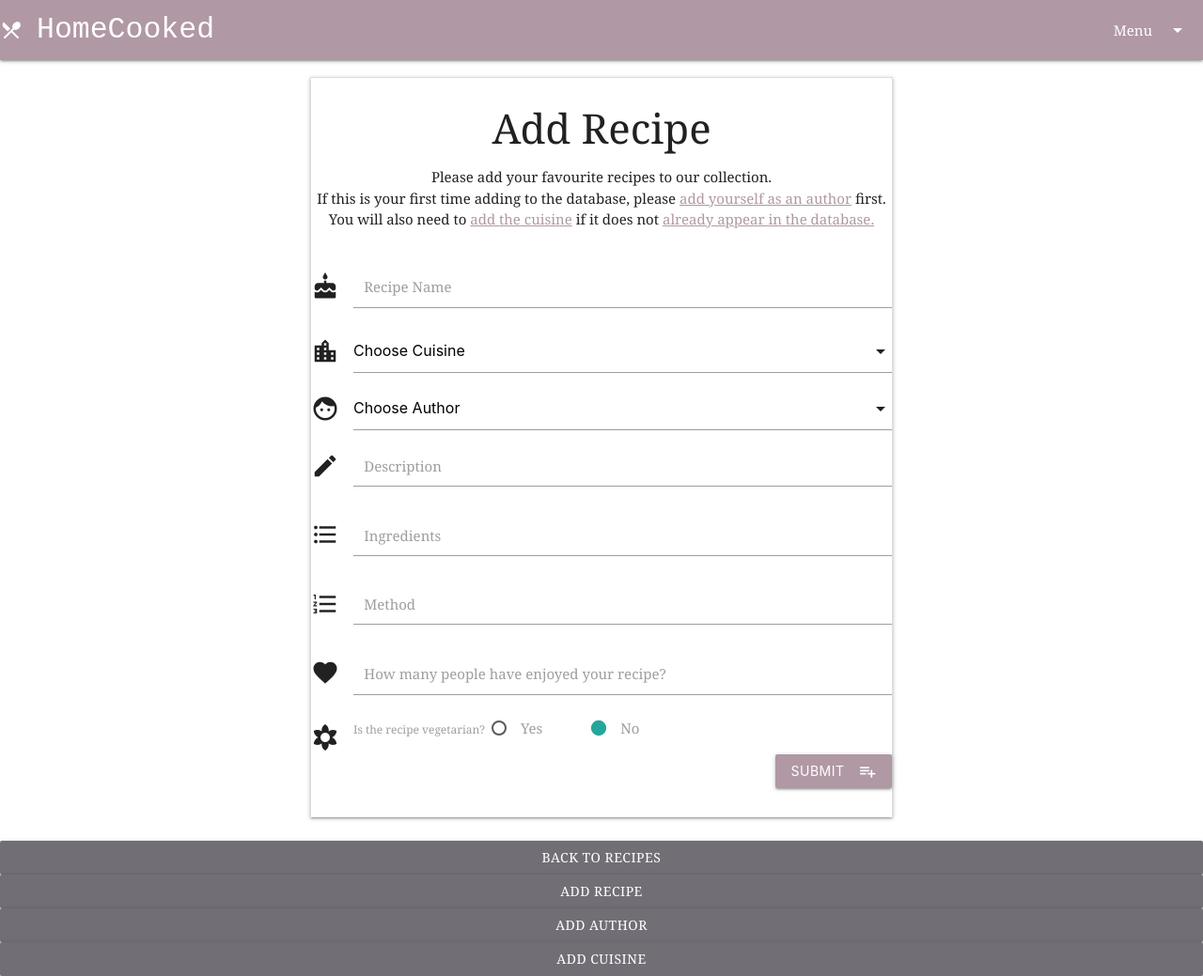
After one commit to Code-Institute-Submissions/OnlineCookbook, a Flask app: page /add_recipe in a window 1280 px wide. The commit adds this page. Shown: the whole page at 94% size. Run offline with Flask 2, Linux system fonts and the light colour scheme; data that the repository does not hold is empty; some libraries are stand-ins or nearby versions.

Commit message:
10. Users can now submit recipes to the database, with the 'insert_recipe' function.

```diff
--- a/app.py
+++ b/app.py
@@ -140,6 +140,20 @@ def search_author(author_id):
     author_recipes = sorted(author_recipes, key=itemgetter("recipe_loves"), reverse=True)
     return render_template('search_author.html', author_recipes=author_recipes, author=expand_author, recipes=mongo.db.recipes.find())
 
+# Renders a page where users can add recipes to the database
+@app.route('/add_recipe')
+def add_recipe():
+    return render_template('add_recipe.html',
+     cuisine_list=mongo.db.cuisine_list.find(),
+     authors_list=mongo.db.authors_list.find())
+
+# Adds user's input into the database
+@app.route('/insert_recipe', methods=['POST'])
+def insert_recipe():
+    recipes =  mongo.db.recipes
+    recipes.insert_one(request.form.to_dict())
+    return redirect(url_for('get_recipes'))
+
 
 
 if __name__ == '__main__':
--- /dev/null
+++ b/templates/add_recipe.html
@@ -0,0 +1,79 @@
+{% extends 'base.html' %} {% block content %}
+
+<div class="menu_box">
+    <ul class="collapsible">
+        <h3> Add Recipe </h3>
+        <div class="center">
+            Please add your favourite recipes to our collection. <br>
+            If this is your first time adding to the database, please <a href="#" class="custom_link">add yourself as an author</a> first.<br>
+            You will also need to <a href="#" class="custom_link">add the cuisine</a> if it does not <a href="{{url_for('get_recipes')}}" class="custom_link">already appear in the database.</a><br><br>
+        </div>
+        <form action="{{ url_for('insert_recipe') }}" method="POST" class="col s12">
+            <div class="input-field col s6">
+                <i class="material-icons prefix">cake</i>
+                <input id="recipe_name" name="recipe_name" type="text" required>
+                <label for="recipe_name">Recipe Name</label>
+            </div>
+            <div class="input-field col s12">
+                <i class="material-icons prefix">location_city</i>
+                <select id="cuisine_name" name="cuisine_name" required>
+                    <option value="" disabled selected>Choose Cuisine</option>
+                        {% for cuis in cuisine_list %}
+                            <option value="{{cuis.cuisine_name}}">{{cuis.cuisine_name}}</option>
+                        {% endfor %}
+                </select>
+            </div>
+            <div class="input-field col s12">
+                <i class="material-icons prefix">face</i>
+                <select id="author_name" name="author_name" required>
+                    <option value="" disabled selected>Choose Author</option>
+                        {% for auth in authors_list %}
+                            <option value="{{auth.author}}">{{auth.author}}</option>
+                        {% endfor %}
+                </select>
+            </div>
+            <div class="input-field col s6">
+                <i class="material-icons prefix">mode_edit</i>
+                <textarea name="recipe_description" id="recipe_description" class="materialize-textarea" required></textarea>
+                <label for="recipe_description">Description</label>
+            </div>
+            <div class="input-field col s6">
+                <i class="material-icons prefix">format_list_bulleted</i>
+                <textarea name="recipe_ingredients" id="recipe_ingredients" class="materialize-textarea" required></textarea>
+                <label for="recipe_ingredients">Ingredients</label>
+            </div>
+            <div class="input-field col s6">
+                <i class="material-icons prefix">format_list_numbered</i>
+                <textarea name="recipe_method" id="recipe_method" class="materialize-textarea" required></textarea>
+                <label for="recipe_method">Method</label>
+            </div>
+            <div class="input-field col s6">
+                <i class="material-icons prefix">favorite</i>
+                <input id="recipe_loves" name="recipe_loves" type="number" required>
+                <label for="recipe_loves">How many people have enjoyed your recipe?</label>
+            </div>
+            <div class="input-field col s6">
+                <div class="switch">
+                    <i class="material-icons prefix">filter_vintage</i>
+                    <label>
+                        Is the recipe vegetarian?
+                        <input name="recipe_is_vegetarian" value="true" type="radio">
+                        <span>Yes</span>
+                    </label>
+                    <label>
+                        <input name="recipe_is_vegetarian" value="false" type="radio" checked>
+                        <span>No</span>
+                    </label>
+                </div>
+            </div>
+            <div class="input-field  col s6">
+                <button class="btn waves-effect waves-light button-right" type="submit">Submit
+                    <i class="material-icons right">playlist_add</i>
+                </button>
+            </div>
+        </form>
+        <br><br><br>
+    </ul>
+</div>
+
+{% endblock %}
--- a/templates/base.html
+++ b/templates/base.html
@@ -9,13 +9,13 @@
         <header>
             <ul id="dropdown1" class="dropdown-content">
                 <li><a href="{{url_for('get_recipes')}}">Home</a></li>
-                <li><a href="#">Add Recipe</a></li>
+                <li><a href="{{url_for('add_recipe')}}">Add Recipe</a></li>
                 <li><a href="#">Add Author</a></li>
                 <li><a href="#">Add Cuisine</a></li>
             </ul>
             <ul class="sidenav" id="mobile-demo">
                 <li><a href="{{url_for('get_recipes')}}">Home</a></li>
-                <li><a href="#">Add Recipe</a></li>
+                <li><a href="{{url_for('add_recipe')}}">Add Recipe</a></li>
                 <li><a href="#">Add Author</a></li>
                 <li><a href="#">Add Cuisine</a></li>
             </ul>
@@ -37,7 +37,7 @@
 
         <div>
             <a href="{{url_for('get_recipes')}}" class="waves-effect waves-light btn btn_small button-center">Back to Recipes</a>
-            <a href="#}" class="waves-effect waves-light btn btn_small button-center">Add Recipe</a>
+            <a href="{{url_for('add_recipe')}}" class="waves-effect waves-light btn btn_small button-center">Add Recipe</a>
             <a href="#" class="waves-effect waves-light btn btn_small button-center">Add Author</a>
             <a href="#" class="waves-effect waves-light btn btn_small button-center">Add Cuisine</a>
         </div>
```
Also changed, not shown: tests.py (+7 -0 lines), README.md.
